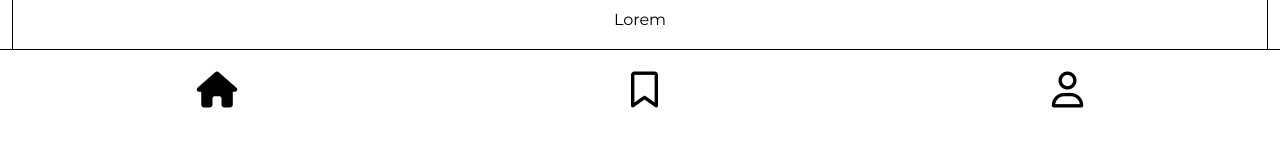
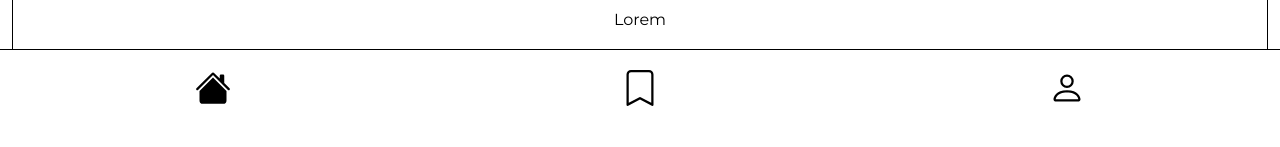
Before and after one commit to melanie-adler/recap-project-quiz-app, a plain HTML site: page index.html in a window 1280 px wide. Shown: the part 671-818 px from the top of the page. Drawn offline with Linux system fonts and the light colour scheme.

Commit message:
change icons

```diff
--- a/index.html
+++ b/index.html
@@ -62,16 +62,52 @@
         <ul class="navigation">
           <li id="home-page">
             <a href="index.html">
-              <i class="fa-solid fa-house"></i>
+              <svg
+                xmlns="http://www.w3.org/2000/svg"
+                width="36"
+                height="36"
+                fill="currentColor"
+                class="bi bi-house-fill"
+                viewBox="0 0 16 16"
+              >
+                <path
+                  d="M8.707 1.5a1 1 0 0 0-1.414 0L.646 8.146a.5.5 0 0 0 .708.708L8 2.207l6.646 6.647a.5.5 0 0 0 .708-.708L13 5.793V2.5a.5.5 0 0 0-.5-.5h-1a.5.5 0 0 0-.5.5v1.293z"
+                />
+                <path
+                  d="m8 3.293 6 6V13.5a1.5 1.5 0 0 1-1.5 1.5h-9A1.5 1.5 0 0 1 2 13.5V9.293z"
+                />
+              </svg>
             </a>
           </li>
           <li>
             <a href="bookmarks.html">
-              <i class="fa-regular fa-bookmark fa-nav"></i>
+              <svg
+                xmlns="http://www.w3.org/2000/svg"
+                width="36"
+                height="36"
+                fill="currentColor"
+                class="bi bi-bookmark"
+                viewBox="0 0 16 16"
+              >
+                <path
+                  d="M2 2a2 2 0 0 1 2-2h8a2 2 0 0 1 2 2v13.5a.5.5 0 0 1-.777.416L8 13.101l-5.223 2.815A.5.5 0 0 1 2 15.5zm2-1a1 1 0 0 0-1 1v12.566l4.723-2.482a.5.5 0 0 1 .554 0L13 14.566V2a1 1 0 0 0-1-1z"
+                />
+              </svg>
             </a>
           </li>
           <li>
-            <i class="fa-regular fa-user"></i>
+            <svg
+              xmlns="http://www.w3.org/2000/svg"
+              width="36"
+              height="36"
+              fill="currentColor"
+              class="bi bi-person"
+              viewBox="0 0 16 16"
+            >
+              <path
+                d="M8 8a3 3 0 1 0 0-6 3 3 0 0 0 0 6m2-3a2 2 0 1 1-4 0 2 2 0 0 1 4 0m4 8c0 1-1 1-1 1H3s-1 0-1-1 1-4 6-4 6 3 6 4m-1-.004c-.001-.246-.154-.986-.832-1.664C11.516 10.68 10.289 10 8 10s-3.516.68-4.168 1.332c-.678.678-.83 1.418-.832 1.664z"
+              />
+            </svg>
           </li>
         </ul>
       </nav>
```
